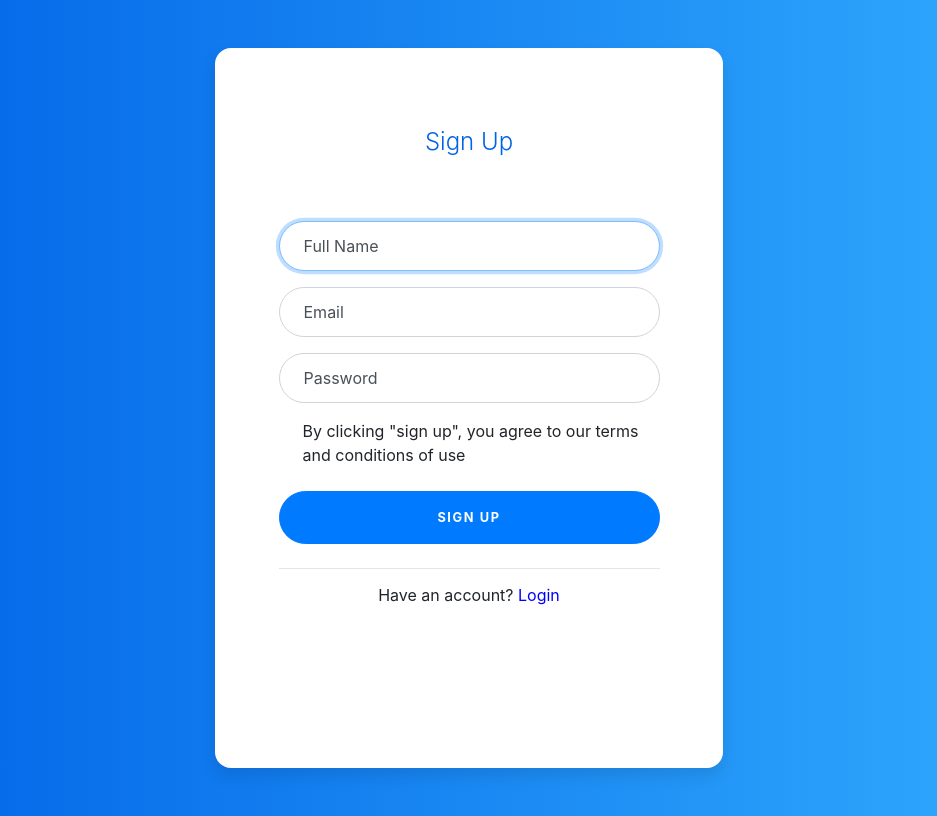
After one commit to favour-chibueze/Team-Alien, a PHP site: page /signup.php in a window 1280 px wide. The commit adds this page. Shown: the whole page, without its empty margins (171-1108 px from the left). Run offline with PHP 8.4, Linux system fonts and the light colour scheme.

Commit message:
backend codes for signup and login pages

```diff
--- /dev/null
+++ b/errors.php
@@ -0,0 +1,7 @@
+<?php  if (count($errors) > 0) : ?>
+  <div class="error">
+  	<?php foreach ($errors as $error) : ?>
+  	  <p><?php echo $error ?></p>
+  	<?php endforeach ?>
+  </div>
+<?php  endif ?>
--- /dev/null
+++ b/server.php
@@ -0,0 +1,85 @@
+<?php
+session_start();
+
+// initializing variables
+$name = "";
+$email    = "";
+$password = "";
+$errors = array();
+
+// connect to the database
+$db = mysqli_connect('localhost', 'root', '', 'hng');
+
+// REGISTER USER
+if (isset($_POST['submit'])) {
+  // receive all input values from the form
+  $name = mysqli_real_escape_string($db, $_POST['name']);
+  $email = mysqli_real_escape_string($db, $_POST['email']);
+  $password = mysqli_real_escape_string($db, $_POST['password']);
+//  $password_2 = mysqli_real_escape_string($db, $_POST['password_2']);
+
+  // form validation: ensure that the form is correctly filled ...
+  // by adding (array_push()) corresponding error unto $errors array
+  if (empty($name)) { array_push($errors, "Name is required"); }
+  if (empty($email)) { array_push($errors, "Email is required"); }
+  if (empty($password)) { array_push($errors, "Password is required"); }
+
+
+  // first check the database to make sure
+  // a user does not already exist with the same username and/or email
+  $user_check_query = "SELECT * FROM signup WHERE name='$name' OR email='$email' LIMIT 1";
+  $result = mysqli_query($db, $user_check_query);
+  $user = mysqli_fetch_assoc($result);
+
+  if ($user) { // if user exists
+    if ($user['name'] === $name) {
+      array_push($errors, "Name already exists");
+    }
+
+    if ($user['email'] === $email) {
+      array_push($errors, "email already exists");
+    }
+  }
+
+  // Finally, register user if there are no errors in the form
+  if (count($errors) == 0) {
+  	$password = md5($password);//encrypt the password before saving in the database
+
+  	$query = "INSERT INTO signup (name, email, password)
+  			  VALUES('$name', '$email', '$password')";
+  	mysqli_query($db, $query);
+  	$_SESSION['name'] = $name;
+  	$_SESSION['success'] = "You are now logged in";
+  	header('location: index.php');
+  }
+}
+
+//LOGIN
+if (isset($_POST['login'])) {
+    $name = mysqli_real_escape_string($db, $_POST['name']);
+    $password = mysqli_real_escape_string($db, $_POST['password']);
+
+if (empty($name)) {
+    array_push($errors, "Username is required");
+    }
+if (empty($password)) {
+    array_push($errors, "Password is Required");
+    }
+
+if (count($errors) == 0) {
+    $password = md5($password);
+    $query = "SELECT * FROM signup WHERE name = '$name' AND password = '$password'";
+    $results = mysqli_query ($db, $query);
+    if (mysqli_num_rows($results) == 1) {
+        $_SESSION ['name'] = $name;
+        $_SESSION ['success'] = "You are now logged in";
+        header('location: index.php');
+    }
+    else {
+        array_push($errors, "Wrong Username/Password Combination");
+    }
+    }
+
+}
+
+?>
--- /dev/null
+++ b/signup.php
@@ -0,0 +1,57 @@
+<?php include('server.php') ?>
+
+<!DOCTYPE html>
+<html lang="en">
+<head>
+    <meta charset="UTF-8">
+    <meta name="viewport" content="width=device-width, initial-scale=1.0">
+    <meta http-equiv="X-UA-Compatible" content="ie=edge">
+    <title>Sign Up</title>
+    <link rel="stylesheet" href="https://stackpath.bootstrapcdn.com/bootstrap/4.3.1/css/bootstrap.min.css" integrity="sha384-ggOyR0iXCbMQv3Xipma34MD+dH/1fQ784/j6cY/iJTQUOhcWr7x9JvoRxT2MZw1T" crossorigin="anonymous">
+    <link rel="stylesheet" href="style.css">
+    <link rel="stylesheet" href="https://cdnjs.cloudflare.com/ajax/libs/font-awesome/4.7.0/css/font-awesome.min.css">
+<body>
+
+<!-- This is the SIGNUP Form -->
+
+  <div class="container">
+    <div class="row">
+      <div class="col-sm-7 col-md-7 mx-auto">
+        <div class="card card-signin my-5">
+          <div class="card-body">
+             <!-- <img src="img/desk.jpg"> -->
+            <h5 class="card-title text-center">Sign Up</h5>
+            <form class="form-signin mx-auto" method="POST" action="signup.php">
+
+             <?php include('errors.php'); ?>
+
+              <div class="form-label-group">
+                <input type="text" id="inputFullname" class="form-control" name="name" placeholder="Fullname" value="<?php echo $name; ?>" required autofocus>
+                <label for="inputFullname">Full Name</label>
+              </div>
+
+              <div class="form-label-group">
+                <input type="email" id="inputUsername" class="form-control" name="email" placeholder="Email" value="<?php echo $email; ?>" required>
+                <label for="inputUsername">Email</label>
+              </div>
+
+              <div class="form-label-group">
+                <input type="password" id="inputPassword" class="form-control" name="password" placeholder="Password" value="<?php echo $password; ?>" required>
+                <label for="inputPassword">Password</label>
+              </div>
+
+              <div class="custom-control custom-checkbox mb-3">
+                <!-- <input type="checkbox" class="custom-control-input" id="customCheck1"> -->
+                <label >By clicking "sign up", you agree to our terms and conditions of use</label>
+              </div>
+              <button class="btn btn-lg btn-primary btn-block text-uppercase" type="submit" name="submit" value="submit">Sign up</button>
+              <hr class="my-4">
+              <p>Have an account? <a href="login.php">Login</a></p>
+            </form>
+          </div>
+        </div>
+      </div>
+    </div>
+  </div>
+</body>
+</html>
--- /dev/null
+++ b/signup.txt
@@ -0,0 +1 @@
+Dapo Adewuyi,dapowuyi@yahoo.com,whatsyour business
--- a/style.css
+++ b/style.css
@@ -11,12 +11,12 @@
   }
 
   img{
-    width: 115.7%;
-    height: 10%;
+    width: 110.75%;
+    /* height: 2%; */
     margin-top: -31px;
     margin-left: -30px;
     padding: 0px;
-    border-radius: 5px;
+    border-radius: 15px;
 }
 
 .card-title{
@@ -28,20 +28,24 @@
     border: 0;
     border-radius: 1rem;
     box-shadow: 0 0.5rem 1rem 0 rgba(0, 0, 0, 0.1);
+    height:  90vh;
+    width: 80%;
+    margin: 0 auto;
   }
 
   .card-signin .card-title {
-    margin-bottom: 2rem;
+    margin-bottom: 4rem;
+    margin-top: -2rem;
     font-weight: 300;
     font-size: 1.5rem;
   }
 
   .card-signin .card-body {
-    padding: 2rem;
+    padding: 7rem 0 0 0;
   }
 
   .form-signin {
-    width: 100%;
+    width: 75%;
   }
 
   .form-signin .btn {
@@ -138,6 +142,19 @@
     color: blue;
   }
 
+  .account{
+    margin-top: 1rem;
+  }
+
+  .forgot_password{
+    /* display: inline-block; */
+    float: right;
+  }
+
+  a label{
+    cursor: pointer;
+  }
+
   /* Fallback for Edge
   -------------------------------------------------- */
 
```
Also changed, not shown: Login.html (added, +54 -0 lines), Signup.html (added, +52 -0 lines), index.php (added, +32 -0 lines), login.php (added, +57 -0 lines).
